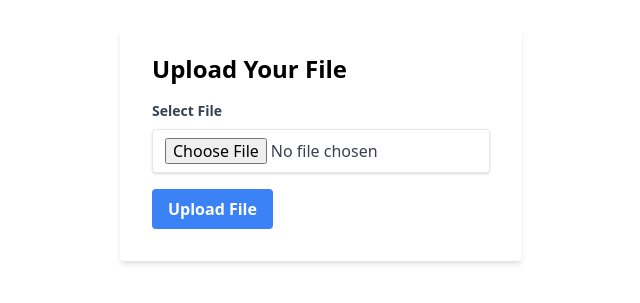
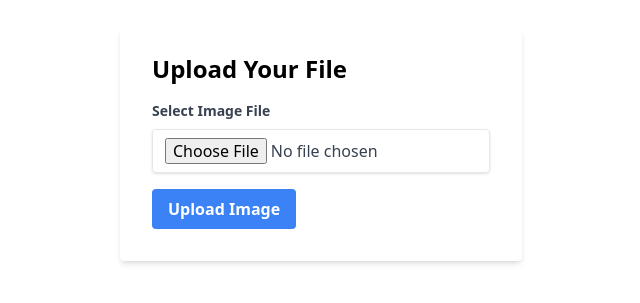
Before and after one commit to md-azmi-siddique/Module-10-Assignment, a website: page index.html in a window 1280 px wide. Shown: the part 247-550 px from the top of the page, without its empty margins (319-959 px from the left). Drawn offline with nearby package versions, Linux system fonts and the light colour scheme.

Commit message:
file upload with multer

```diff
--- a/index.html
+++ b/index.html
@@ -3,27 +3,28 @@
 <head>
     <meta charset="UTF-8">
     <meta name="viewport" content="width=device-width, initial-scale=1.0">
+    <script src="https://cdn.tailwindcss.com"></script>
     <title>File Upload Form</title>
-    <link href="https://unpkg.com/tailwindcss@^2/dist/tailwind.min.css" rel="stylesheet">
 </head>
 <body>
-<div class="flex h-screen justify-center items-center">
-    <form action="/fileUpload" method="post" class="bg-white shadow-md rounded px-8 pt-6 pb-8 mb-4 max-w-md" enctype="multipart/form-data">
+<form action="/fileUpload" enctype="multipart/form-data" method="post" class="flex items-center justify-center h-screen">
+    <div class="bg-white shadow-md rounded px-8 pt-6 pb-8 mb-4 max-w-md">
         <h2 class="text-2xl font-bold mb-4">Upload Your File</h2>
 
         <div class="mb-4">
-            <label class="block text-gray-700 text-sm font-bold mb-2" for="file">
-                Select File
+            <label class="block text-gray-700 text-sm font-bold mb-2" for="uFile">
+                Select Image File
             </label>
-            <input class="shadow appearance-none border rounded w-full py-2 px-3 text-gray-700 leading-tight focus:outline-none focus:shadow-outline" id="file" type="file" name="file" accept=".txt" placeholder="Choose a file">
+            <input name="uFile" id="uFile" type="file" placeholder="Choose a file" class="shadow appearance-none border rounded w-full py-2 px-3 text-gray-700 leading-tight focus:outline-none focus:shadow-outline">
         </div>
 
         <div class="flex items-center justify-between">
-            <button class="bg-blue-500 hover:bg-blue-700 text-white font-bold py-2 px-4 rounded focus:outline-none focus:shadow-outline" type="submit" value="Upload">
-                Upload File
+            <button class="bg-blue-500 hover:bg-blue-700 text-white font-bold py-2 px-4 rounded focus:outline-none focus:shadow-outline" type="submit">
+                Upload Image
             </button>
         </div>
-    </form>
-</div>
+    </div>
+</form>
+
 </body>
 </html>
--- a/package.json
+++ b/package.json
@@ -14,5 +14,8 @@
   "dependencies": {
     "multer": "^1.4.5-lts.1",
     "nodemon": "^3.0.3"
+  },
+  "devDependencies": {
+    "tailwindcss": "^3.4.1"
   }
 }
--- /dev/null
+++ b/tailwind.config.js
@@ -0,0 +1,8 @@
+/** @type {import('tailwindcss').Config} */
+module.exports = {
+  content: [],
+  theme: {
+    extend: {},
+  },
+  plugins: [],
+}
```
Also changed, not shown: index.js (+4 -4 lines), 1 other file.
